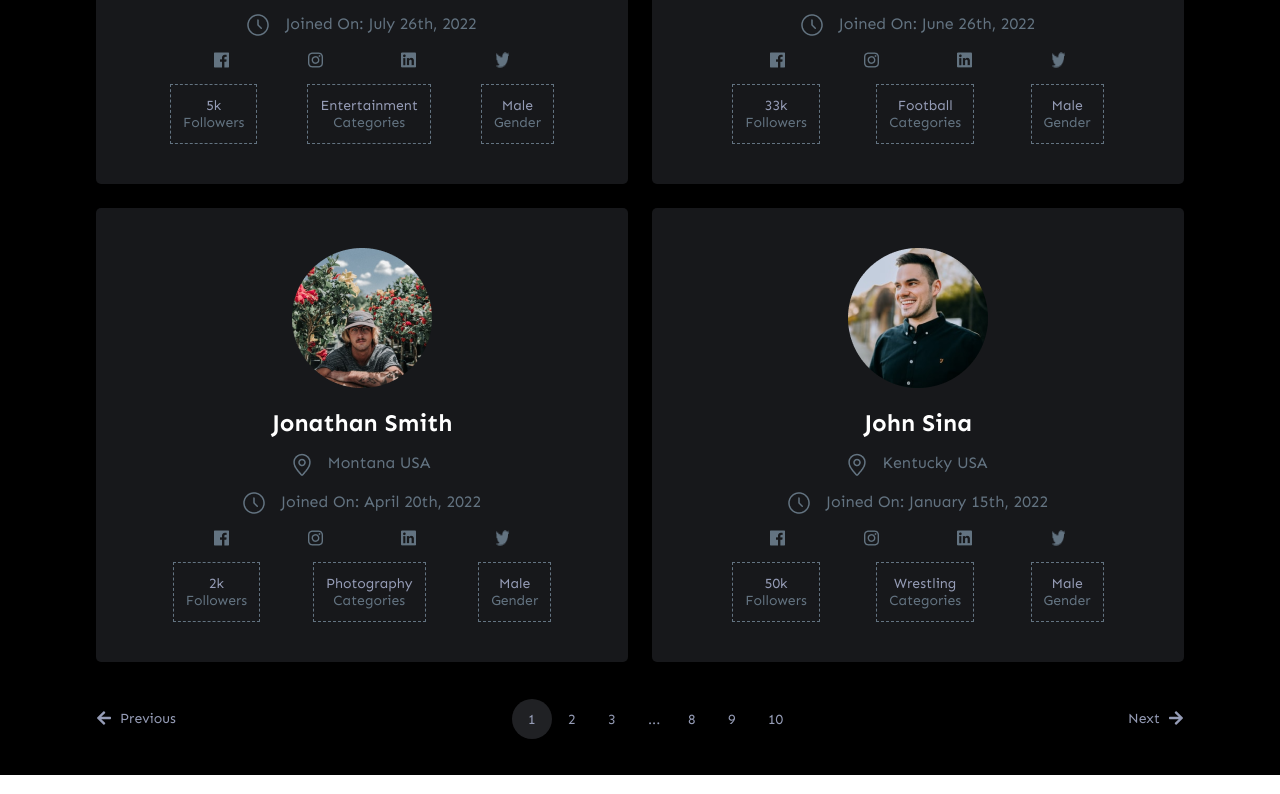
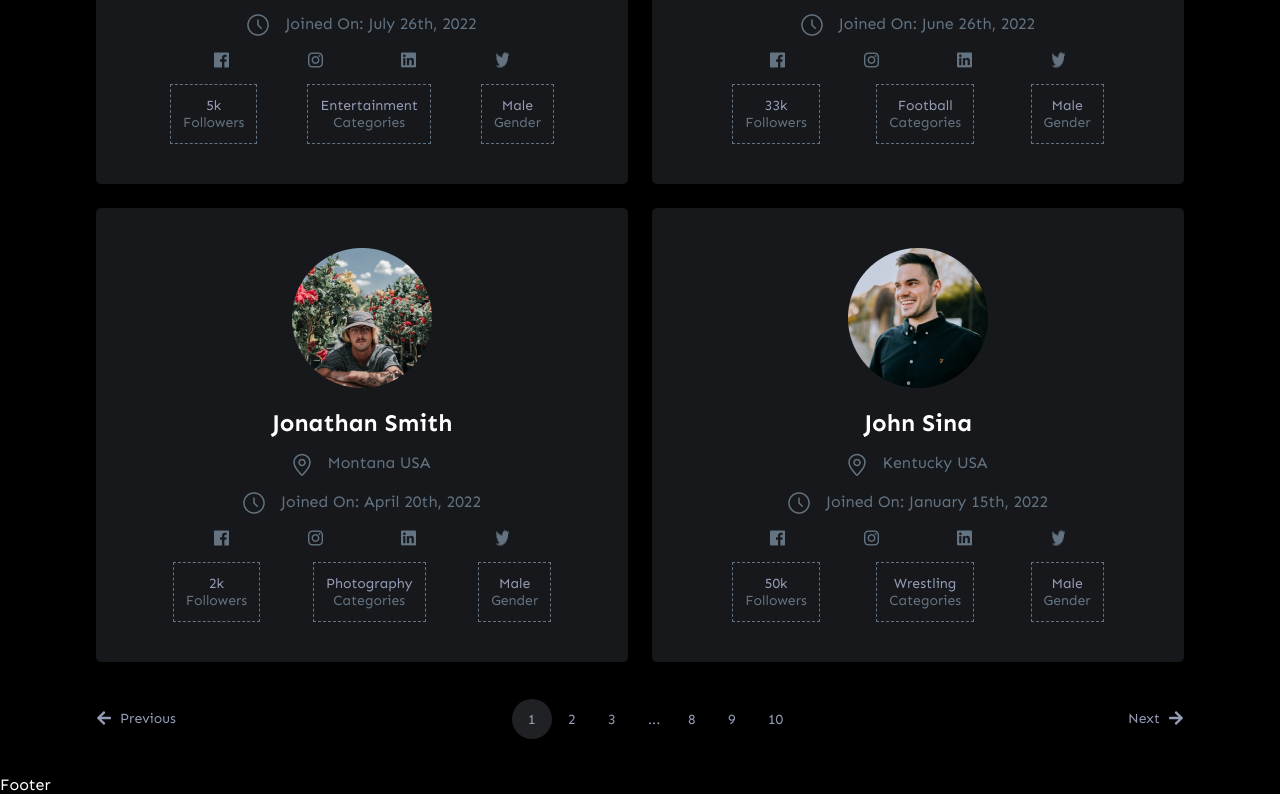
Before and after one commit to talhajubaer018/hypescout, a Next.js app: page / in a window 1280 px wide. Shown: the part 947-1741 px from the top of the page. Built offline with nearby package versions, Linux system fonts and the light colour scheme.

Commit message:
footer component created

```diff
--- /dev/null
+++ b/src/components/Footer.js
@@ -0,0 +1,9 @@
+import React from 'react'
+
+const Footer = () => {
+  return (
+    <div>Footer</div>
+  )
+}
+
+export default Footer
--- a/src/pages/index.js
+++ b/src/pages/index.js
@@ -1,9 +1,8 @@
 import Header from '../components/Header'
+import SearchCard from '../components/SearchCard'
 import ProfileContent from '../components/ProfileContent'
-import SearchCard from '../components/SearchCard'
-
-
 import Pagination from '../components/Pagination'
+import Footer from '../components/Footer'
 
 export default function Home() {
 	return (
@@ -12,6 +11,7 @@
 			<SearchCard />
 			<ProfileContent />
 			<Pagination />
+			<Footer />
 		</div>
 	)
 }
```
